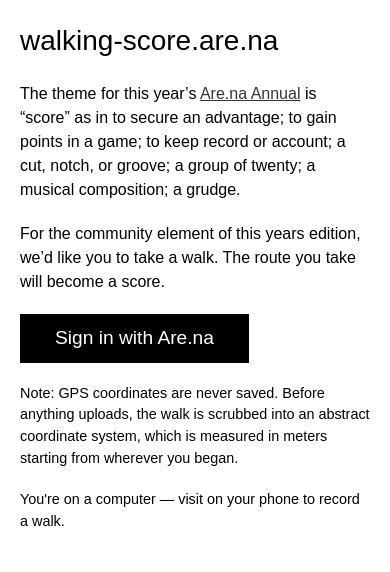
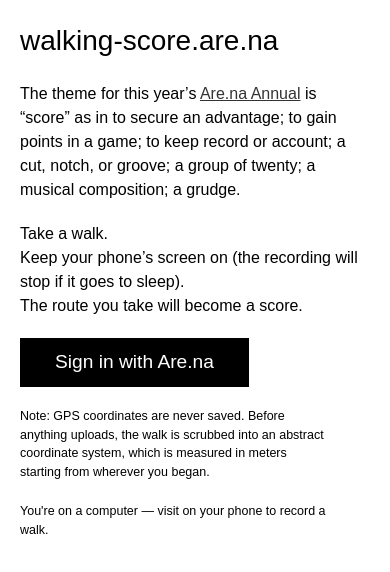
Before and after one commit to khanhle5/walking-score, a Next.js app: page / in a window 390 px wide. Shown: the top 572 px of the page. Built offline with nearby package versions, Linux system fonts and the light colour scheme; no server answers; a web font is replaced by a local one.

Commit message:
Update styling and copy

```diff
--- a/app/globals.css
+++ b/app/globals.css
@@ -58,7 +58,7 @@ a {
 .label {
   font-family: var(--font-mono);
   font-variation-settings: "MONO" 100;
-  font-size: var(--font-size-2);
+  font-size: var(--font-size-1);
 }
 
 /* Body copy on the landing page — keep the measure readable on wide screens. */
@@ -74,6 +74,12 @@ a {
   align-items: flex-start;
   justify-content: flex-start;
   text-align: left;
+}
+
+/* Areal has no italic face — italics come from the slnt axis (see the
+   @aredotna/tokens README). font-synthesis is off, so <em> alone won't slant. */
+.italic {
+  font-variation-settings: "slnt" -12;
 }
 
 main {
@@ -109,6 +115,11 @@ main {
   background: none;
   color: var(--foreground);
   border: 1px solid var(--gray3);
+}
+
+.button--blue {
+  background: var(--blue2);
+  color: var(--gray0);
 }
 
 .input {
--- a/app/page.tsx
+++ b/app/page.tsx
@@ -1,6 +1,7 @@
 import Link from "next/link";
 import { headers } from "next/headers";
 import { getCurrentUser } from "@/lib/arena";
+import { isMobileUA } from "@/lib/device";
 import { getToken } from "@/lib/session";
 import { fetchWalks, type GalleryWalk } from "@/lib/walks";
 import WalkGallery from "./walk-gallery";
@@ -16,9 +17,10 @@ export default async function Home() {
     }
   }
 
-  // A hint, not a gate — recording wants a phone (GPS, walking with a screen).
   const ua = (await headers()).get("user-agent") ?? "";
-  const isMobile = /Mobi|Android|iPhone|iPad/i.test(ua);
+  const isMobile = isMobileUA(ua);
+  // Recording is phone-only; dev mode stays open for the simulate-a-walk flow.
+  const canRecord = isMobile || process.env.NODE_ENV === "development";
 
   // The walks channel is private, so the gallery is only shown when signed in.
   let walks: GalleryWalk[] = [];
@@ -36,8 +38,11 @@ export default async function Home() {
       {name ? (
         <>
           <p className="label">Signed in as {name}</p>
-          <Link href="/walk">Start a walk →</Link>
-          {!isMobile && (
+          {canRecord ? (
+            <Link className="button button--blue" href="/walk">
+              Start a walk →
+            </Link>
+          ) : (
             <p className="label copy">
               You&apos;re on a computer — open this on your phone to record a walk.
             </p>
@@ -55,13 +60,20 @@ export default async function Home() {
             >
               Are.na Annual
             </a>{" "}
-            is &ldquo;score&rdquo;
-            as in to secure an advantage; to gain points in a game; to keep
-            record or account; a cut, notch, or groove; a group of twenty; a
-            musical composition; a grudge.
+            is &ldquo;score&rdquo; as in{" "}
+            <span className="italic">
+              to secure an advantage; to gain points in a game; to keep record
+              or account; a cut, notch, or groove; a group of twenty; a musical
+              composition; a grudge.
+            </span>
           </p>
           <p className="copy">
-            For the community element of this years edition, we&rsquo;d like you to take a walk. The route you take will become a score.
+            Take a walk.
+            <br />
+            Keep your phone&rsquo;s screen on (the recording will stop if it
+            goes to sleep).
+            <br />
+            The route you take will become a score.
           </p>
           <a className="button" href="/api/auth/login">
             Sign in with Are.na
--- a/app/walk/page.tsx
+++ b/app/walk/page.tsx
@@ -1,9 +1,14 @@
+import { headers } from "next/headers";
 import { redirect } from "next/navigation";
+import { isMobileUA } from "@/lib/device";
 import { getToken } from "@/lib/session";
 import Recorder from "./recorder";
 
 export default async function WalkPage() {
   const token = await getToken();
   if (!token) redirect("/");
+  // Recording is phone-only; dev mode stays open for the simulate-a-walk flow.
+  const ua = (await headers()).get("user-agent") ?? "";
+  if (!isMobileUA(ua) && process.env.NODE_ENV !== "development") redirect("/");
   return <Recorder />;
 }
--- a/app/walk/recorder.tsx
+++ b/app/walk/recorder.tsx
@@ -190,7 +190,7 @@ export default function Recorder() {
         <p>
           Take a walk. The route you take will become a score.
           <br />
-          (Keep your phone's screen on, the recording will stop if it goes to sleep)
+          (Keep your phone&rsquo;s screen on, the recording will stop if it goes to sleep)
         </p>
         {message && (
           <p className="label" role="status">
--- /dev/null
+++ b/lib/device.ts
@@ -0,0 +1,5 @@
+// A hint, not a gate — recording wants a phone (GPS, walking with a screen).
+// Note iPads report a Mac user-agent these days, so they count as computers.
+export function isMobileUA(ua: string): boolean {
+  return /Mobi|Android|iPhone|iPad/i.test(ua);
+}
```
Also changed, not shown: 1 other file (tests, documents, lock files or other folders).
